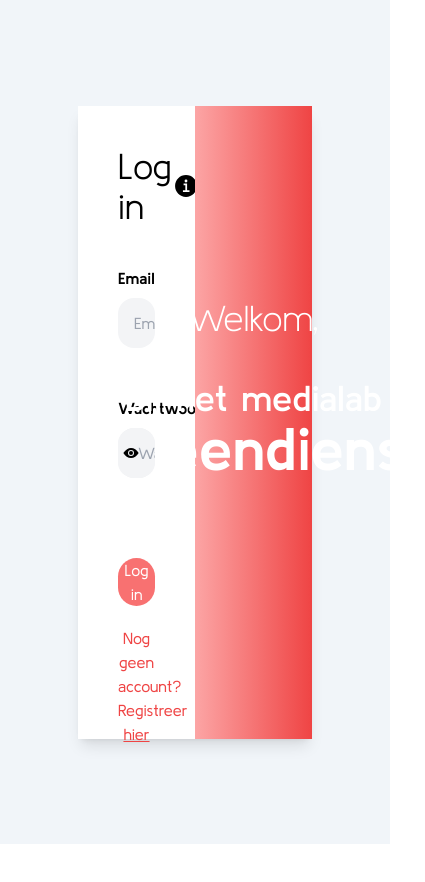
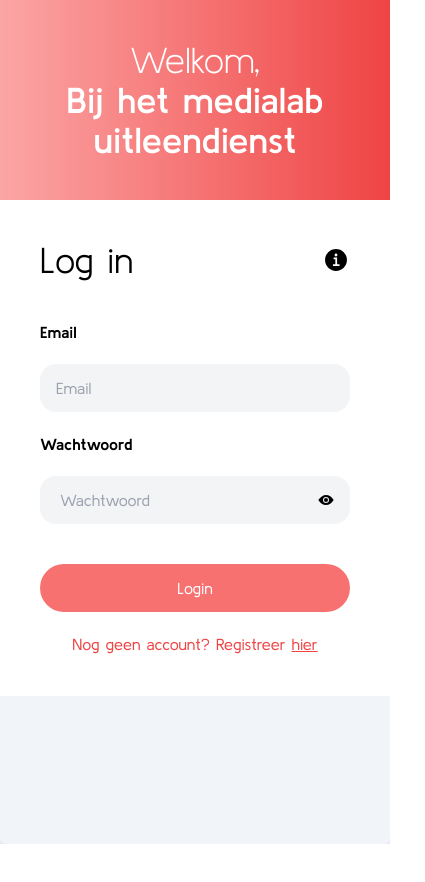
Before and after one commit to Youmni/Programming-Project-groep3, a React (Vite) app in the folder Front-end/: page / in a window 390 px wide. Shown: the top 882 px of the page, 425 px wide, since content can reach past the window. After the commit the page ends 844 px from the top, so only its background shows below. Built offline with nearby package versions, Linux system fonts and the light colour scheme.

Commit message:
Responsive design en winkelmandje functionaliteit aangepast

```diff
--- a/Front-end/src/components/PopupProduct.jsx
+++ b/Front-end/src/components/PopupProduct.jsx
@@ -1,11 +1,6 @@
 import React, { useEffect, useState } from "react";
-import canonFoto from "../assets/canon-eos-200d.jpg";
-import { FaCheckCircle } from "react-icons/fa";
-import { TiDelete } from "react-icons/ti";
 import { FaPause } from "react-icons/fa";
-import { GiBrokenBone } from "react-icons/gi";
 import { MdDelete } from "react-icons/md";
-import { FaCircleInfo } from "react-icons/fa6";
 import { CiSearch } from "react-icons/ci";
 import axios from "axios";
 import { enqueueSnackbar } from "notistack";
--- a/Front-end/src/components/Register.jsx
+++ b/Front-end/src/components/Register.jsx
@@ -25,11 +25,11 @@
       setRegisterData((prevData) => ({
         ...prevData,
         titel: "Docent"
-  }));
-}else {
-    setError("Email moet een @student.ehb.be of @ehb.be bevatten");
-}
-}
+      }));
+    } else {
+      setError("Email moet een @student.ehb.be of @ehb.be bevatten");
+    }
+  };
 
   const handleChange = (event) => {
     const { name, value } = event.target;
@@ -40,7 +40,6 @@
   };
 
   useEffect(() => {
-
     titleCheck(registerData.email);
   }, [registerData.email]);
 
@@ -84,34 +83,22 @@
 
   return (
     <div className="flex w-full h-screen bg-slate-100 justify-center items-center">
-      <form action="" className="flex w-3/5 h-3/4 shadow-lg rounded-md">
-      <div className="flex w-1/2 bg-gradient-to-r from-red-300 to-red-500">
-          <header className="flex w-full h-full">
-            <h1 className="flex flex-col w-full h-full items-center mt-48 gap-10">
-              <span className="text-4xl text-white font-extralight">
-                Welkom,
-              </span>
-              <span className="text-4xl text-center text-white font-semibold">
-                Bij het medialab{" "}
-                <span className="font-bold text-6xl">uitleendienst</span>
-              </span>
-            </h1>
+      <form action="" className="flex flex-col md:flex-row w-full h-full md:w-3/5 md:h-3/4 shadow-lg rounded-md">
+        <div className="md:flex-1 bg-gradient-to-r from-red-300 to-red-500">
+          <header className="flex flex-col justify-center h-full p-10 text-center md:text-left">
+            <h1 className="text-4xl text-white font-extralight">Welkom,</h1>
+            <h2 className="text-4xl text-white font-semibold">Bij het medialab uitleendienst</h2>
           </header>
         </div>
-        <div className="flex w-1/2 h-full bg-white pl-10 pt-10 pr-10 flex-col items-center">
-          <header className="flex w-full h-20 items-center justify-between">
+        <div className="md:flex-1 bg-white p-10 flex flex-col justify-center">
+          <header className="flex justify-between items-center mb-10">
             <h1 className="text-4xl font-light">Registratie</h1>
-            <Link
-              to={`https://www.erasmushogeschool.be/nl/onderzoek/labs/medialab.brussels/medialab`}
-              target="blank"
-            >
+            <Link to={`https://www.erasmushogeschool.be/nl/onderzoek/labs/medialab.brussels/medialab`} target="_blank">
               <IoInformationCircleSharp className="size-7" />
             </Link>
           </header>
-          <div className="flex flex-col w-full gap-2 mt-10">
-            <label htmlFor="" className="font-bold">
-              Email
-            </label>
+          <div className="flex flex-col gap-5">
+            <label htmlFor="email" className="font-bold">Email</label>
             <input
               type="email"
               placeholder="Email"
@@ -120,12 +107,10 @@
               value={registerData.email}
               onChange={handleChange}
               required
-              className="h-[50px] pl-4 rounded-2xl bg-gray-100"
+              className="h-12 pl-4 rounded-2xl bg-gray-100"
             />
-            <label htmlFor="" className="font-bold mt-10">
-              Wachtwoord
-            </label>
-            <div className="relative  rounded-2xl bg-gray-100 w-full h-[50px]">
+            <label htmlFor="wachtwoord" className="font-bold">Wachtwoord</label>
+            <div className="relative rounded-2xl bg-gray-100 h-12">
               <input
                 type={showPassword ? "text" : "password"}
                 onChange={handleChange}
@@ -136,28 +121,16 @@
                 required
                 className="h-full w-full pl-5 bg-inherit rounded-2xl"
               />
-              <div
-                className="absolute top-1/2 right-4 transform -translate-y-1/2 cursor-pointer"
-                onClick={togglePasswordVisibility}
-              >
+              <div className="absolute top-1/2 right-4 transform -translate-y-1/2 cursor-pointer" onClick={togglePasswordVisibility}>
                 {showPassword ? <IoEyeOff /> : <IoEye />}
               </div>
             </div>
           </div>
-          <div className="flex flex-col w-full gap-5 mt-20">
-            <button
-              onClick={handleClick}
-              className="w-full h-12 bg-red-400 rounded-3xl text-white hover:bg-red-700"
-            >
-              Registreer
-            </button>
-            <Link to="/login" className="text-red-500 text-center">
-              Heb je al een account? Login{" "}
-              <span className="underline">hier</span>
-            </Link>
+          <div className="flex flex-col mt-10 md:mt-20 gap-5">
+            <button onClick={handleClick} className="h-12 bg-red-400 rounded-3xl text-white hover:bg-red-700">Registreer</button>
+            <Link to="/login" className="text-red-500 text-center">Heb je al een account? Login <span className="underline">hier</span></Link>
           </div>
         </div>
-
       </form>
     </div>
   );
--- a/Front-end/src/main.jsx
+++ b/Front-end/src/main.jsx
@@ -7,7 +7,7 @@
 
 ReactDOM.createRoot(document.getElementById("root")).render(
   <BrowserRouter>
-    <SnackbarProvider maxSnack={1} autoHideDuration={3000} anchorOrigin={{vertical: "top", horizontal: 'center'} }>
+    <SnackbarProvider maxSnack={1} autoHideDuration={1500} anchorOrigin={{vertical: "top", horizontal: 'center'} }>
       <App />
     </SnackbarProvider>
   </BrowserRouter>
--- a/Front-end/src/pages/login.jsx
+++ b/Front-end/src/pages/login.jsx
@@ -2,7 +2,7 @@
 import { IoInformationCircleSharp, IoEye, IoEyeOff } from "react-icons/io5";
 import { Link, useNavigate } from "react-router-dom";
 import axios from 'axios';
-import {jwtDecode} from 'jwt-decode';
+import { jwtDecode } from 'jwt-decode';
 import { enqueueSnackbar } from "notistack";
 
 
@@ -23,7 +23,6 @@
     }));
   };
 
-
   const getTitle = async (id, token) => {
     try {
       const response = await axios.get(`http://localhost:8080/gebruiker/titel/id=${id}`, {
@@ -31,7 +30,7 @@
           Authorization: `Bearer ${token}`
         }
       });
-      console
+
       if (response.data.titel === "Admin") {
         navigate("/admin");
       } else {
@@ -42,12 +41,10 @@
     }
   };
 
-
   const handleClick = async (e) => {
     e.preventDefault();
     setLoading(true);
     try {
-
       const response = await axios.post('http://localhost:8080/gebruiker/login', {
         email: loginData.email,
         wachtwoord: loginData.wachtwoord
@@ -57,15 +54,14 @@
         localStorage.setItem('authToken', response.data);
         const decoded = jwtDecode(response.data);
         getTitle(decoded.sub, response.data);
-        enqueueSnackbar("Succesvol ingelogd", { variant: "success"});
-      }
-      else{
-        enqueueSnackbar("Fout bij inloggen", { variant: "error"});
+        enqueueSnackbar("Succesvol ingelogd", { variant: "success" });
+      } else {
+        enqueueSnackbar("Fout bij inloggen", { variant: "error" });
       }
 
       setLoading(false);
     } catch (err) {
-      enqueueSnackbar("Fout bij inloggen: "+err, { variant: "error"});
+      enqueueSnackbar("Fout bij inloggen: " + err, { variant: "error" });
       setLoading(false);
     }
   };
@@ -76,32 +72,34 @@
 
   return (
     <div className="flex w-full h-screen bg-slate-100 justify-center items-center">
-      <form className="flex w-3/5 h-3/4 shadow-lg rounded-md">
-        <div className="flex w-1/2 h-full bg-white pl-10 pt-10 pr-10 flex-col items-center">
-          <header className="flex w-full h-20 items-center justify-between">
+      <form action="" className="flex flex-col md:flex-row w-full h-full md:w-3/5 md:h-3/4 shadow-lg rounded-md">
+        <div className="md:flex-1 bg-gradient-to-r from-red-300 to-red-500">
+          <header className="flex flex-col justify-center h-full p-10 text-center md:text-left">
+            <h1 className="text-4xl text-white font-extralight">Welkom,</h1>
+            <h2 className="text-4xl text-white font-semibold">Bij het medialab uitleendienst</h2>
+          </header>
+        </div>
+        <div className="md:flex-1 bg-white p-10 flex flex-col justify-center">
+          <header className="flex justify-between items-center mb-10">
             <h1 className="text-4xl font-light">Log in</h1>
-            <Link
-              to={`https://www.erasmushogeschool.be/nl/onderzoek/labs/medialab.brussels/medialab`}
-              target="_blank"
-            >
+            <Link to={`https://www.erasmushogeschool.be/nl/onderzoek/labs/medialab.brussels/medialab`} target="_blank">
               <IoInformationCircleSharp className="size-7" />
             </Link>
           </header>
-          <div className="flex flex-col w-full gap-2 mt-10">
-            <label className="font-bold">Email</label>
+          <div className="flex flex-col gap-5">
+            <label htmlFor="email" className="font-bold">Email</label>
             <input
-              type="text"
+              type="email"
+              placeholder="Email"
+              id="email"
+              name="email"
               value={loginData.email}
               onChange={handleChange}
-              name="email"
-              id="email"
-              placeholder="Email"
-              className="h-[50px] pl-4 rounded-2xl bg-gray-100"
+              required
+              className="h-12 pl-4 rounded-2xl bg-gray-100"
             />
-            <label htmlFor="wachtwoord" className="font-bold mt-10">
-              Wachtwoord
-            </label>
-            <div className="relative  rounded-2xl bg-gray-100 w-full h-[50px]">
+            <label htmlFor="wachtwoord" className="font-bold">Wachtwoord</label>
+            <div className="relative rounded-2xl bg-gray-100 h-12">
               <input
                 type={showPassword ? "text" : "password"}
                 onChange={handleChange}
@@ -112,37 +110,15 @@
                 required
                 className="h-full w-full pl-5 bg-inherit rounded-2xl"
               />
-              <div
-                className="absolute top-1/2 right-4 transform -translate-y-1/2 cursor-pointer"
-                onClick={togglePasswordVisibility}
-              >
+              <div className="absolute top-1/2 right-4 transform -translate-y-1/2 cursor-pointer" onClick={togglePasswordVisibility}>
                 {showPassword ? <IoEyeOff /> : <IoEye />}
               </div>
             </div>
           </div>
-          <div className="flex flex-col w-full gap-5 mt-20">
-            <button
-              onClick={handleClick}
-              className="w-full h-12 bg-red-400 rounded-3xl text-white hover:bg-red-700"
-            >
-              Log in
-            </button>
-            <Link to="/register" className="text-red-500 text-center">
-              Nog geen account? Registreer <span className="underline">hier</span>
-            </Link>
+          <div className="flex flex-col mt-10 md:mt-20 gap-5">
+            <button onClick={handleClick} className="h-12 bg-red-400 rounded-3xl text-white hover:bg-red-700">Login</button>
+            <Link to="/register" className="text-red-500 text-center">Nog geen account? Registreer <span className="underline">hier</span></Link>
           </div>
-        </div>
-        <div className="flex w-1/2 bg-gradient-to-r from-red-300 to-red-500">
-          <header className="flex w-full h-full">
-            <h1 className="flex flex-col w-full h-full items-center mt-48 gap-10">
-              <span className="text-4xl text-white font-extralight">
-                Welkom,
-              </span>
-              <span className="text-4xl text-center text-white font-semibold">
-                Bij het medialab <span className="font-bold text-6xl">uitleendienst</span>
-              </span>
-            </h1>
-          </header>
         </div>
       </form>
     </div>
```
Also changed, not shown: Front-end/src/components/ChooseProduct.jsx (+10 -17 lines), Front-end/src/components/NavBar.jsx (+4 -4 lines), Front-end/src/pages/user/leningen.jsx (+6 -6 lines), Front-end/src/pages/user/reserveringform.jsx (+5 -3 lines), Front-end/src/pages/user/winkelmandje.jsx (+13 -14 lines).
